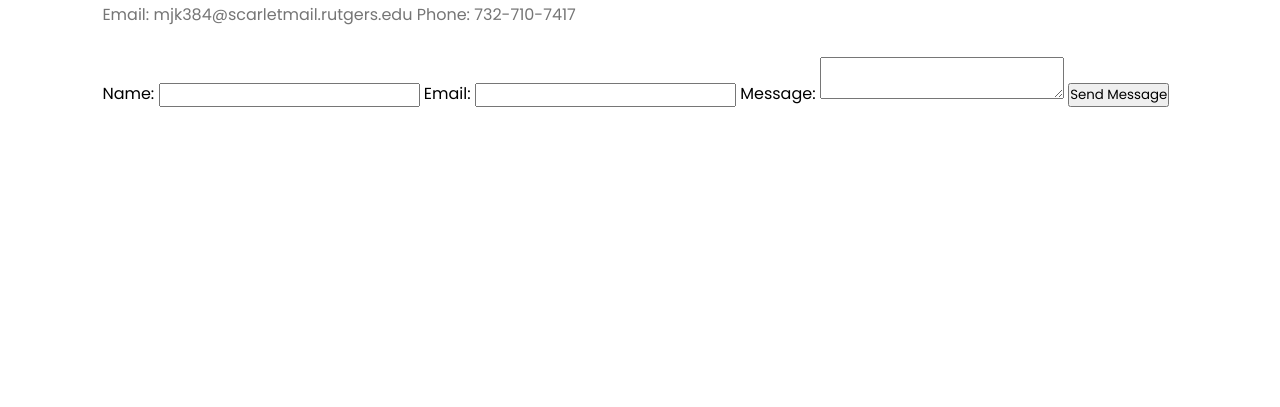
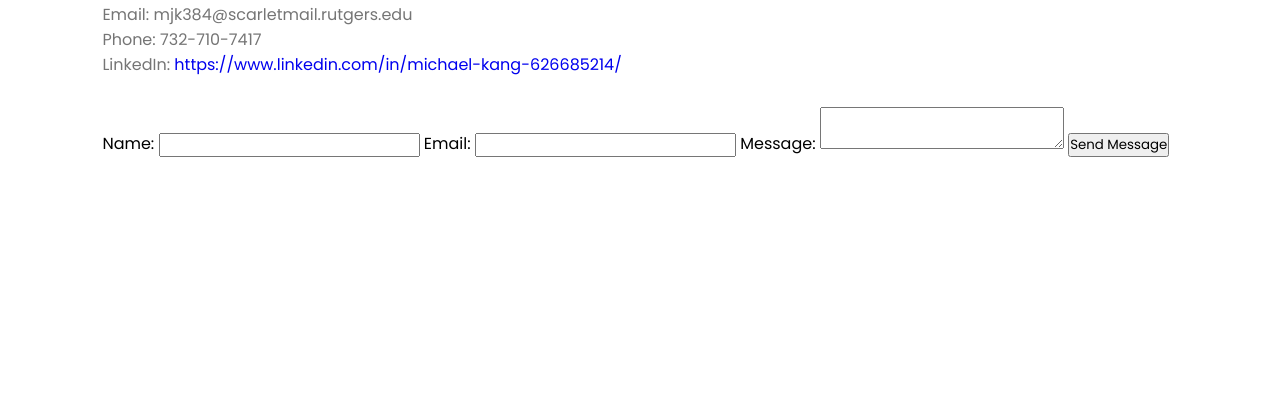
Before and after one commit to mkang2/mkang2.github.io, a plain HTML site: page contact.html in a window 1280 px wide. Shown: the part 393-800 px from the top of the page. Drawn offline with Linux system fonts and the light colour scheme.

Commit message:
Update contact.html

```diff
--- a/contact.html
+++ b/contact.html
@@ -1,4 +1,3 @@
-
 <!DOCTYPE html>
 <html lang="en">
 <head>
@@ -18,7 +17,8 @@
         <div class="content">
             <h1>Contact</h1>
             <p>Email: mjk384@scarletmail.rutgers.edu
-                Phone: 732-710-7417
+                <br> Phone: 732-710-7417
+                <br>LinkedIn: <a href="https://www.linkedin.com/in/michael-kang-626685214/" target="_blank" > https://www.linkedin.com/in/michael-kang-626685214/</a>
                 <!-- <a href="mjk384@scarletmail.rutgers.edu" title="Email hyperlink">Email me</a> -->
                 <form method="post" action="sendmail.py">
                     <label for="name">Name:</label>
```
